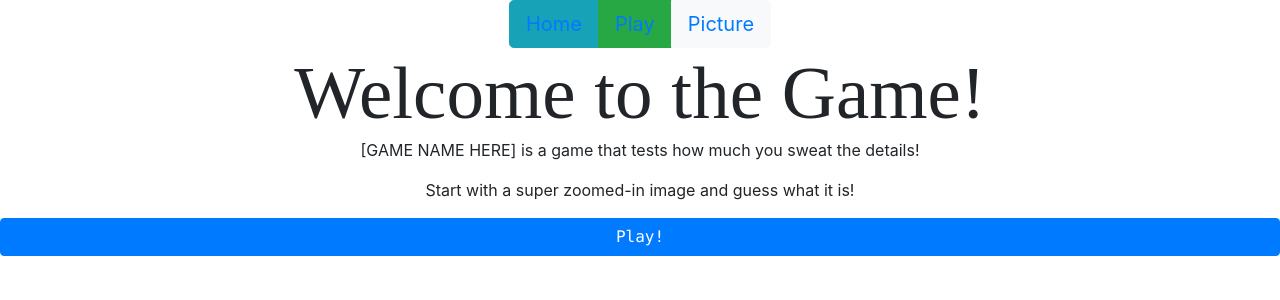
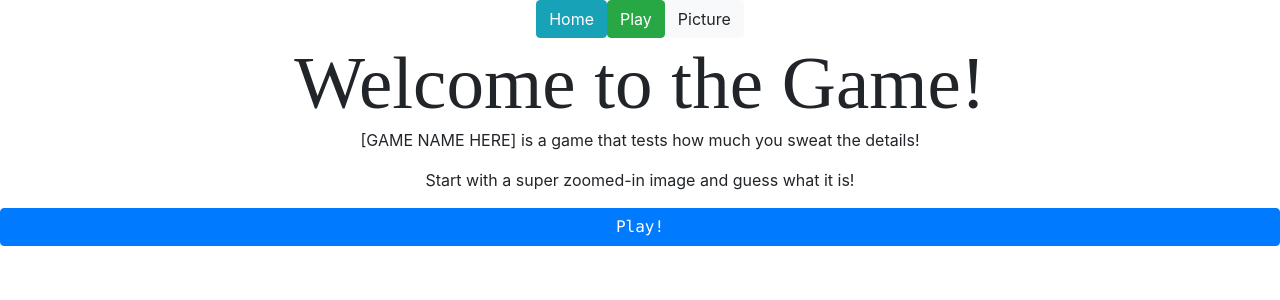
Before and after one commit to hallegv/cmsi-298-final-project, a React (Create React App) app: page / in a window 1280 px wide. Shown: the top 300 px of the page. Built offline with nearby package versions, Linux system fonts and the light colour scheme.

Commit message:
Fixed Router issues in App. Removed Navigation.

```diff
--- a/src/App.js
+++ b/src/App.js
@@ -6,7 +6,7 @@ import {
   BrowserRouter as Router,
   Switch,
   Route,
-  Link
+  NavLink
 } from "react-router-dom";
 import { Button, ButtonGroup } from "react-bootstrap";
 
@@ -15,22 +15,29 @@ function App() {
     <div className="App">
       <Router>
         <div>
-          <ButtonGroup toggle size = "lg">
-            <Button variant="info"><Link to="/">Home</Link></Button>
-            <Button variant="success"><Link to="/play">Play</Link></Button>
-            <Button variant="light"><Link to="/picture">Picture</Link></Button>
+        <ButtonGroup toggle size="lg">
+            <NavLink to={'/'}>
+              <Button variant="info">Home</Button>
+            </NavLink>
+
+            <NavLink to={'/play'}>
+              <Button variant="success">Play</Button>
+            </NavLink>
+
+            <NavLink to="/picture">
+              <Button variant="light">Picture</Button>
+            </NavLink>
           </ButtonGroup>
 
-
           <Switch>
-          <Route path="/picture">
-              <Image />
+            <Route path="/picture">
+              <Picture />
             </Route>
             <Route path="/play">
-              <Play />
+              <Game />
             </Route>
             <Route path="/">
-              <Home />
+              <HomePage />
             </Route>
           </Switch>
           </div>
@@ -40,16 +47,4 @@ function App() {
 
 }
 
-function Home() {
-  return <HomePage />;
-}
-
-function Play() {
-  return <Game />;
-}
-
-function Image() {
-  return <Picture />;
-}
-
 export default App;
```
Also changed, not shown: src/components/Navigation.jsx (deleted, +0 -38 lines).
